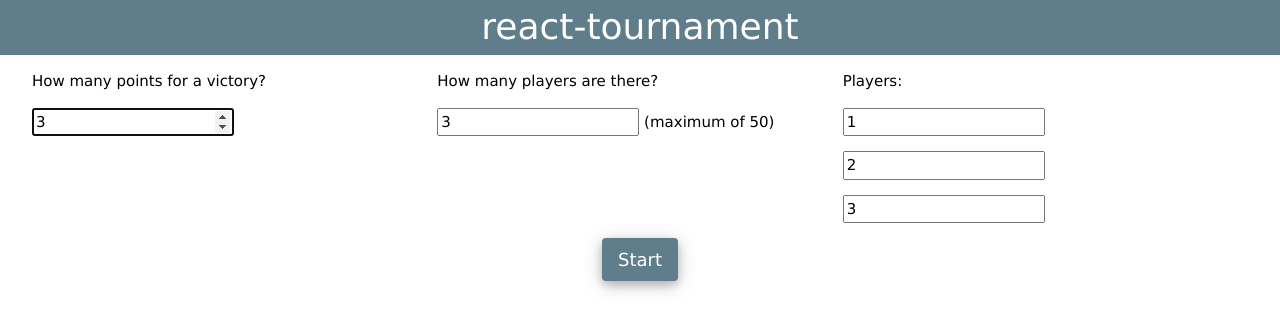
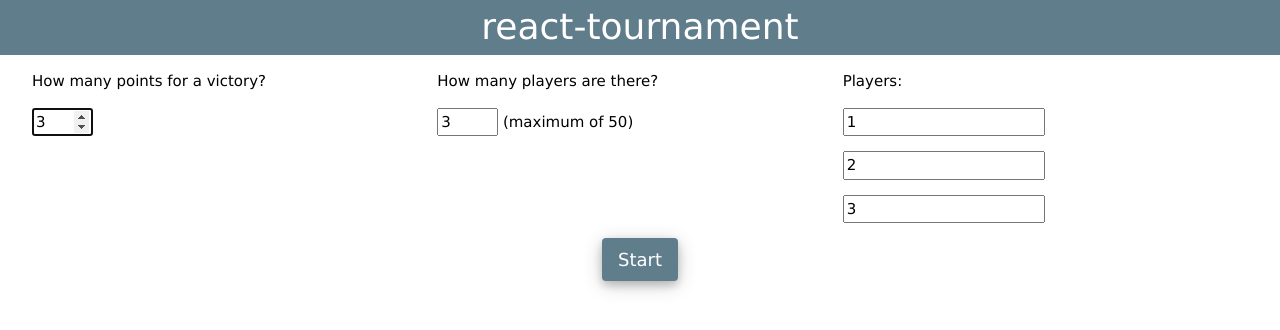
Before and after one commit to tommasobonomo/react-tournament, a React (Create React App) app: page / in a window 1280 px wide. Shown: the top 330 px of the page. Built offline with nearby package versions, Linux system fonts and the light colour scheme.

Commit message:
Minor visual fixes

```diff
--- a/src/components/start/Settings.js
+++ b/src/components/start/Settings.js
@@ -1,5 +1,5 @@
 import React from "react";
-
+import "../../css/Settings.css"
 
 const playerInputs = (n,handlePlayers,players) => {
   var inputs = [];
@@ -29,6 +29,7 @@ const Settings = (props) => {
           <p>How many points for a victory?</p>
           <p>
             <input
+              className="numberInput"
               value={props.winPoints}
               onChange={props.handleWinPoints}
               type="number"
@@ -39,6 +40,7 @@ const Settings = (props) => {
         <div className="w3-third">
           <p>How many players are there?</p>
           <p><input
+          className="numberInput"
           value={props.numberPlayers}
           onChange={props.handleNumbers}
           type="number"
--- /dev/null
+++ b/src/css/Settings.css
@@ -0,0 +1,3 @@
+.numberInput {
+  width: 15%;
+}
```
